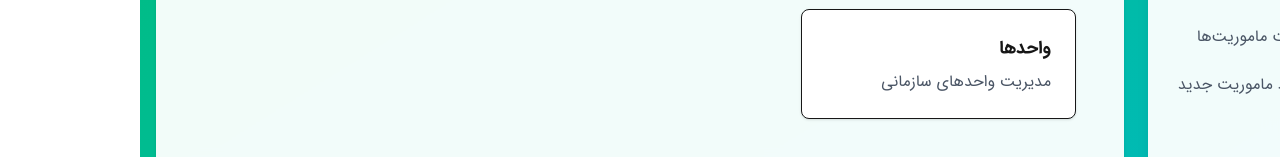
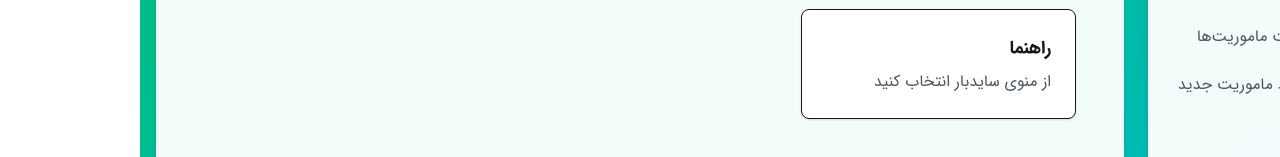
Before and after one commit to bitnevis8/aryafoulad-nextjs, a Next.js app: page /dashboard in a window 1280 px wide. Shown: the part 203-360 px from the top of the page. Built offline with nearby package versions, Linux system fonts and the light colour scheme.

Commit message:
upgrade 4

```diff
--- a/app/dashboard/page.js
+++ b/app/dashboard/page.js
@@ -4,8 +4,8 @@ export default function DashboardPage() {
       <h1 className="text-2xl font-bold mb-6">داشبورد</h1>
       <div className="grid grid-cols-1 md:grid-cols-2 lg:grid-cols-3 gap-6">
         <div className="bg-white p-6 rounded-lg shadow-sm border">
-          <h3 className="text-lg font-semibold mb-2">واحدها</h3>
-          <p className="text-gray-600">مدیریت واحدهای سازمانی</p>
+          <h3 className="text-lg font-semibold mb-2"> راهنما</h3>
+          <p className="text-gray-600">از منوی سایدبار انتخاب کنید</p>
         </div>
         {/* Add more dashboard cards here */}
       </div>
```
